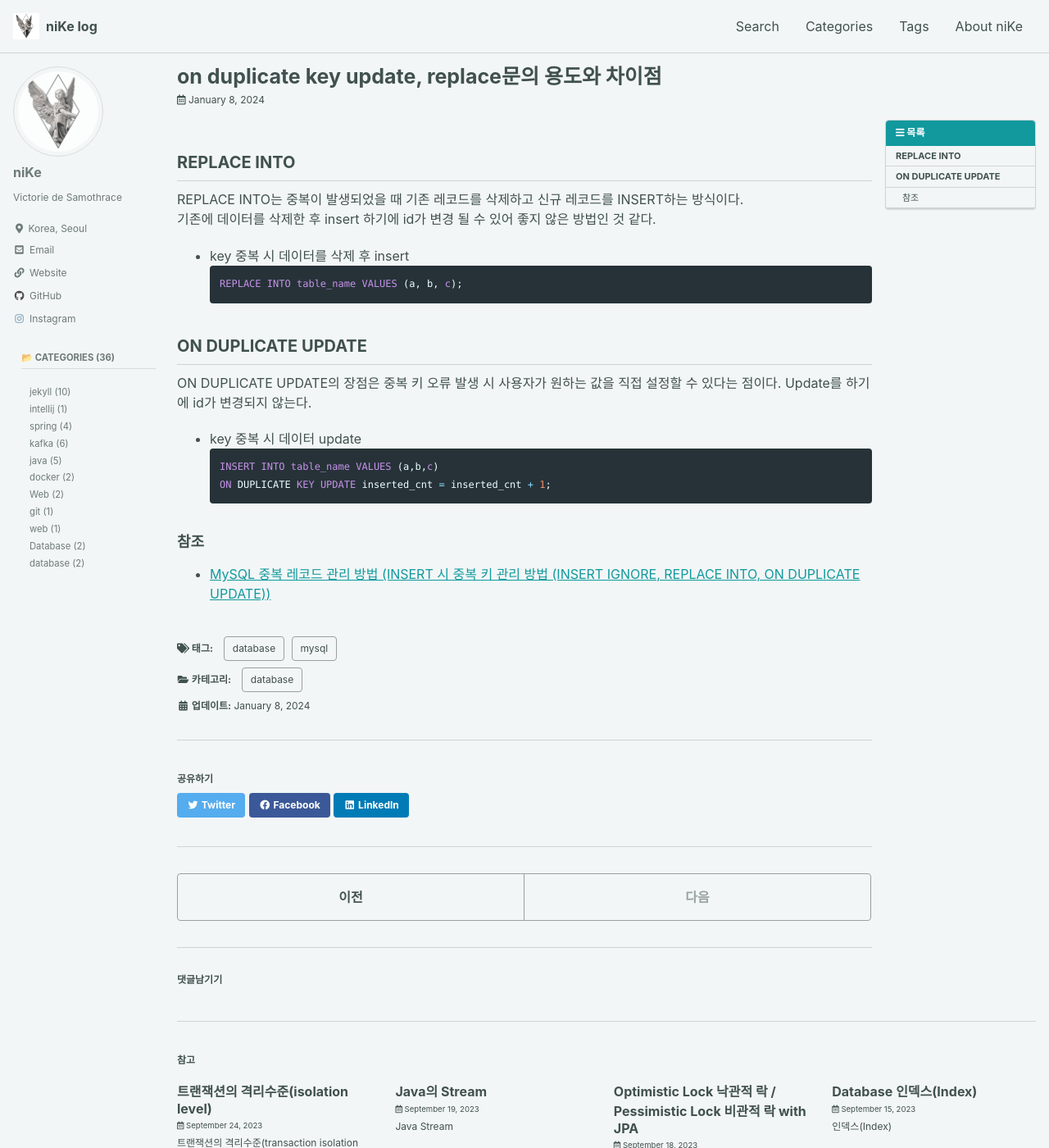
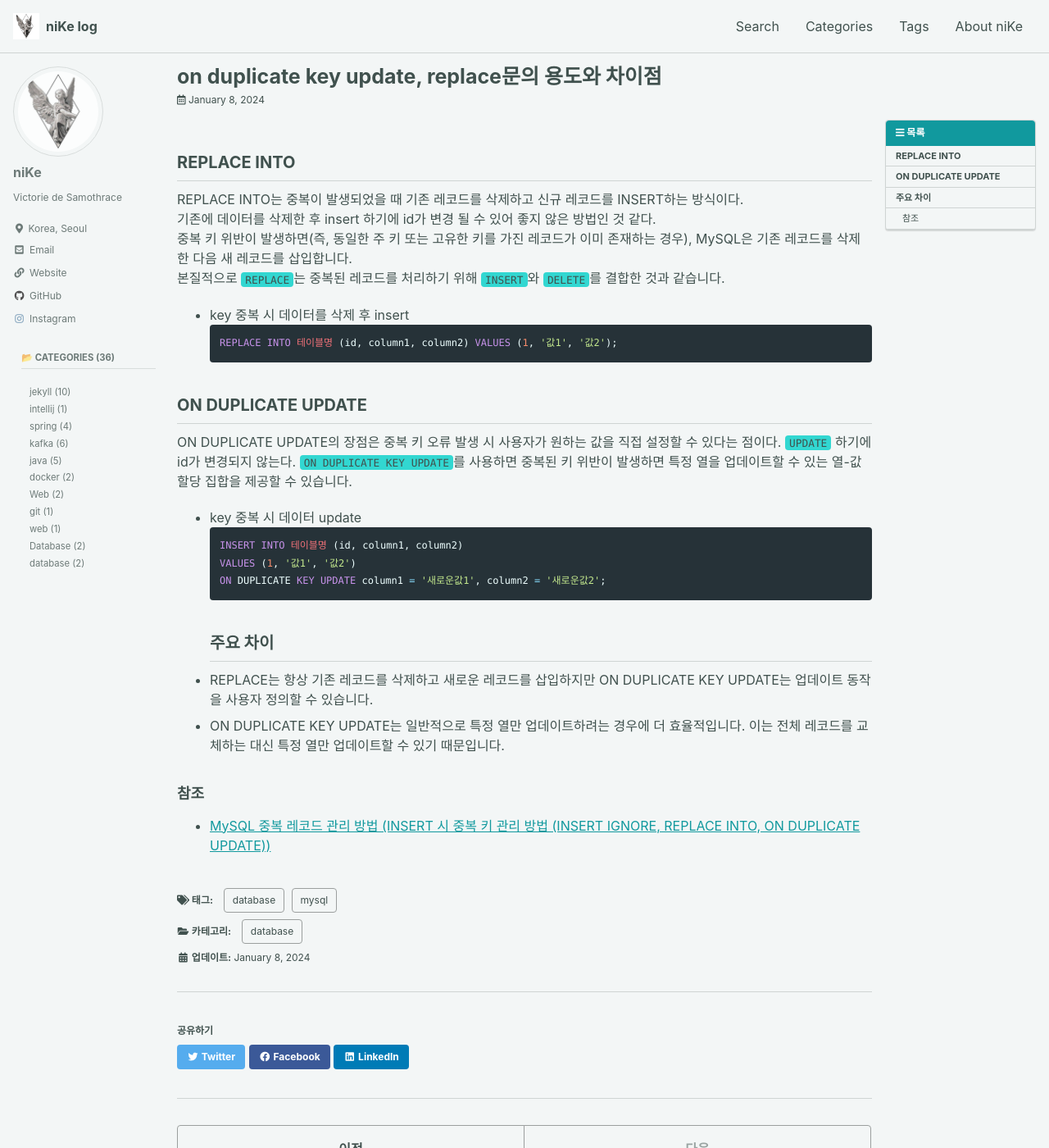
Before and after one commit to KwakTaeMin/KwakTaeMin.github.io, a Jekyll site: the page built from _posts/2024-01-08-on duplicate key update, replace문의 용도와 차이점.md, in a window 1280 px wide and 1400 px high. Shown: the whole window at 82% size. Built offline with Jekyll 4.4.1, drawn with Linux system fonts in a browser that asks for light colours; cached includes are drawn as plain includes; some web fonts are replaced; comment, search, counter and statistics services are not loaded.

Commit message:
docs) on duplicate key update, replace 차이

````diff
--- a/_posts/2024-01-08-on duplicate key update, replace문의 용도와 차이점.md
+++ b/_posts/2024-01-08-on duplicate key update, replace문의 용도와 차이점.md
@@ -16,19 +16,27 @@ date: 2024-01-08T1:00:00Z
 ## REPLACE INTO
 REPLACE INTO는 중복이 발생되었을 때 기존 레코드를 삭제하고 신규 레코드를 INSERT하는 방식이다.
 기존에 데이터를 삭제한 후 insert 하기에 id가 변경 될 수 있어 좋지 않은 방법인 것 같다.
+중복 키 위반이 발생하면(즉, 동일한 주 키 또는 고유한 키를 가진 레코드가 이미 존재하는 경우), MySQL은 기존 레코드를 삭제한 다음 새 레코드를 삽입합니다.
+본질적으로 `REPLACE`는 중복된 레코드를 처리하기 위해 `INSERT`와 `DELETE`를 결합한 것과 같습니다.
 - key 중복 시 데이터를 삭제 후 insert
 ```sql
-REPLACE INTO table_name VALUES (a, b, c);
+REPLACE INTO 테이블명 (id, column1, column2) VALUES (1, '값1', '값2');
 ```
 
 ## ON DUPLICATE UPDATE
 ON DUPLICATE UPDATE의 장점은 중복 키 오류 발생 시 사용자가 원하는 값을 직접 설정할 수 있다는 점이다.
-Update를 하기에 id가 변경되지 않는다.
+`UPDATE` 하기에 id가 변경되지 않는다.
+`ON DUPLICATE KEY UPDATE`를 사용하면 중복된 키 위반이 발생하면 특정 열을 업데이트할 수 있는 열-값 할당 집합을 제공할 수 있습니다.
+
 - key 중복 시 데이터 update
 ```sql
-INSERT INTO table_name VALUES (a,b,c)
-ON DUPLICATE KEY UPDATE inserted_cnt = inserted_cnt + 1;
+INSERT INTO 테이블명 (id, column1, column2)
+VALUES (1, '값1', '값2')
+  ON DUPLICATE KEY UPDATE column1 = '새로운값1', column2 = '새로운값2';
 ```
+## 주요 차이
+- REPLACE는 항상 기존 레코드를 삭제하고 새로운 레코드를 삽입하지만 ON DUPLICATE KEY UPDATE는 업데이트 동작을 사용자 정의할 수 있습니다.
+- ON DUPLICATE KEY UPDATE는 일반적으로 특정 열만 업데이트하려는 경우에 더 효율적입니다. 이는 전체 레코드를 교체하는 대신 특정 열만 업데이트할 수 있기 때문입니다.
 
 ### 참조
 - [MySQL 중복 레코드 관리 방법 (INSERT 시 중복 키 관리 방법 (INSERT IGNORE, REPLACE INTO, ON DUPLICATE UPDATE))](https://jason-heo.github.io/mysql/2014/03/05/manage-dup-key2.html)
````
